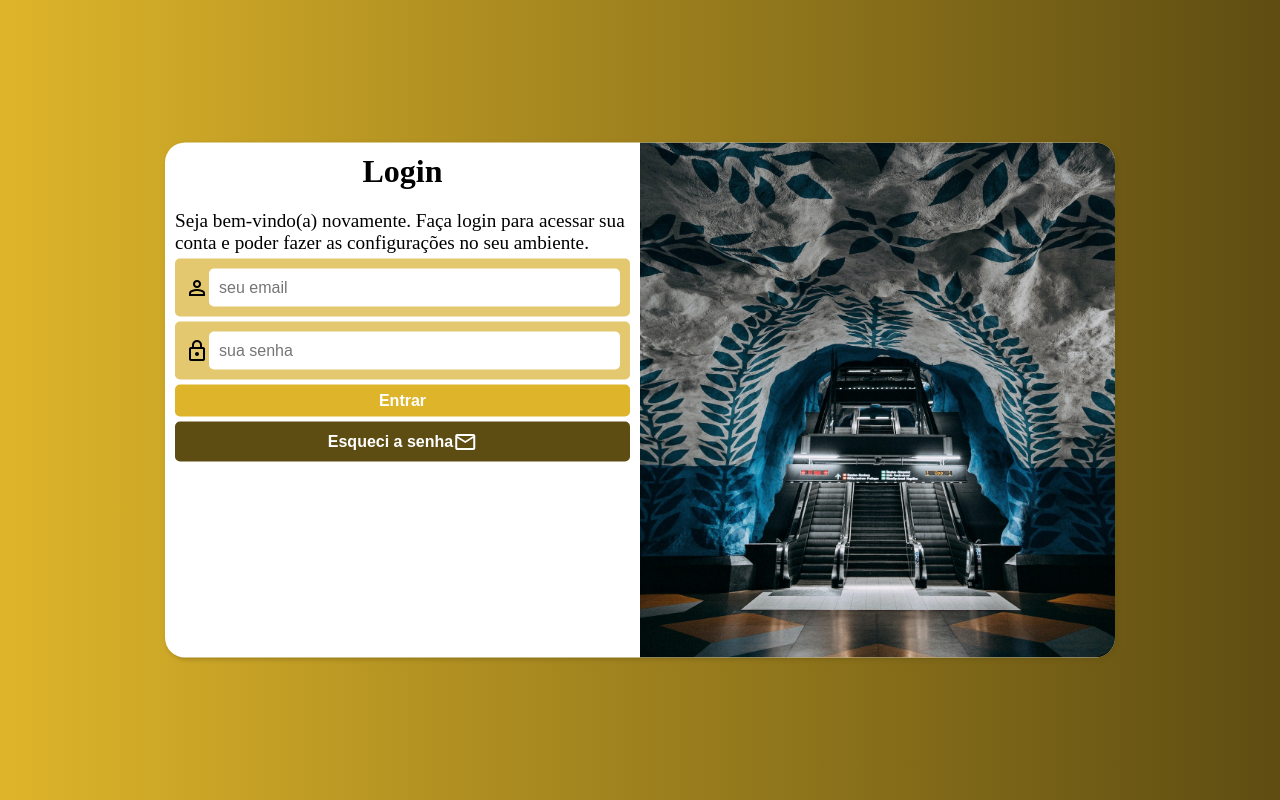
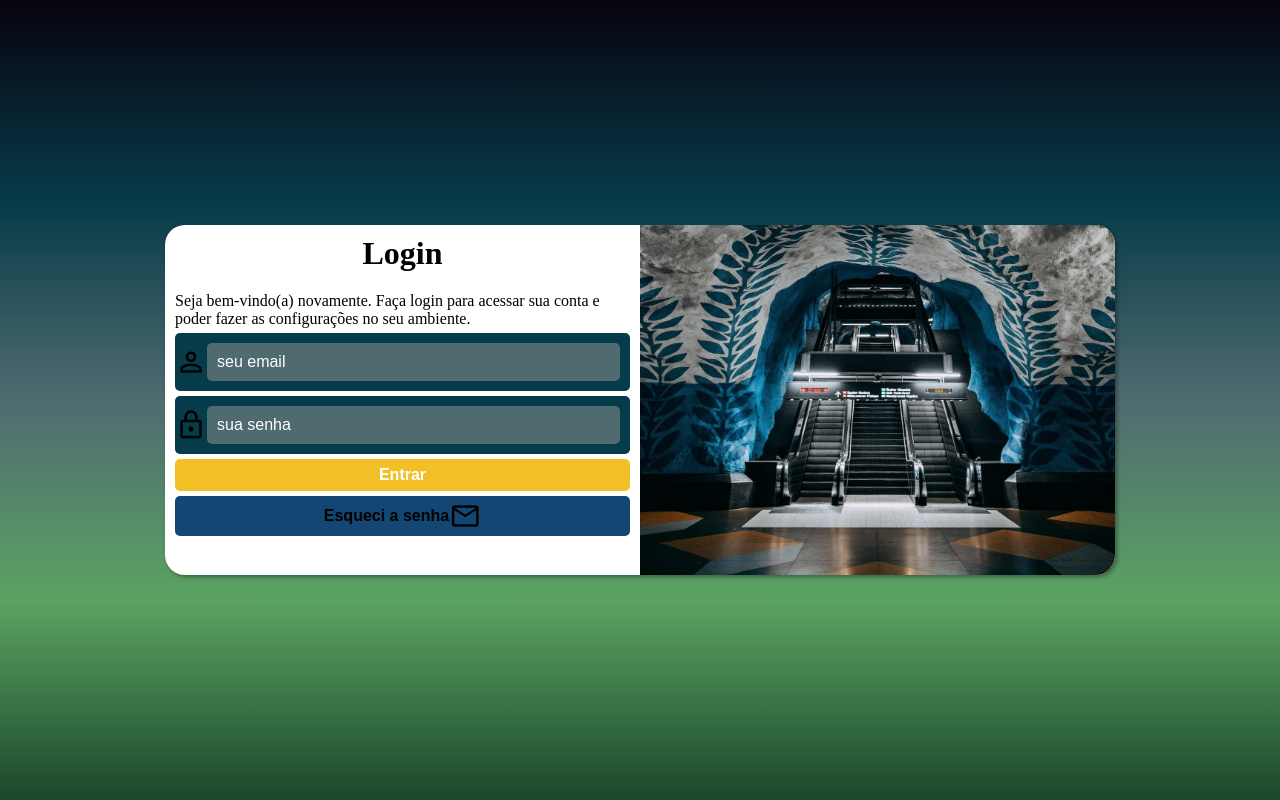
Before and after one commit to HigorBraga/projeto-login, a plain HTML site: page index.html in a window 1280 px wide. Drawn offline with nearby package versions, Linux system fonts and the light colour scheme.

Commit message:
Finalizando o projeto login
Nesta atualização foi finalizado o projeto login, contendo mais algumas modificações tanto nas cores quanto no papel de parede em modo celular deixando-o com mais a aparência da suécia.

```diff
--- a/css/mobile.css
+++ b/css/mobile.css
@@ -3,11 +3,11 @@
 
 
 :root {
-    --cor01: #e3c86f;
-    --cor02: #DEB52A;
-    --cor03: #AB8B20;
-    --cor04: #5E4D12;
-    --cor05: #5E532E;
+    --cor01: #144673;
+    --cor02: #a68217;
+    --cor03: #f2bf27;
+    --cor04: #735112;
+    --cor05: #f2f2f2;
 }
 
 * {
@@ -18,7 +18,10 @@
 
 
 html, body {
-    background-color: var(--cor03);
+    background-image: url(/images/aurora-boreal-suecia.jpg);
+    background-size: cover;
+    background-position: center;
+    background-repeat: no-repeat;
     height: 100vh;
     width: 100vw;
 }
@@ -41,7 +44,7 @@ main {
     height: 32.188em;
     border-radius: 1.25em;
     overflow: hidden;
-    box-shadow: 0.125em 0.125em 0.25em rgba(94, 78, 18, 0.363);
+    box-shadow: 0.125em 0.125em 0.25em rgba(0, 0, 0, 0.363);
     transition: width 0.4s, height 0.4s;
     transition-timing-function: ease-in-out;
 }
@@ -81,10 +84,16 @@ p {
     align-items: center;
     justify-content: flex-start;
     width: 100%;
-    background-color: var(--cor01);
+    background-color: #063b49;
     border-radius: 0.313em;
     margin: 0.313em 0em;
     padding: 0.625em;
+}
+
+
+.material-symbols-outlined {
+    font-size: 2em;
+    margin-left: -0.313em;
 }
 
 
@@ -93,12 +102,18 @@ label {
 }
 
 
- input {
+input {
     font-size: 1em;
+    background-color: #4f6b6f;
     width: 100%;
     padding: 0.625em;
     border: none;
     border-radius: 0.313em;
+ }
+
+
+ input::placeholder {
+    color: #fff;
  }
 
 
@@ -118,7 +133,7 @@ label {
     width: 100%;
     height: 2em;
     font-size: 1em;
-    background-color: var(--cor02);
+    background-color: var(--cor03);
     color: #fff;
     font-weight: bold;
     border: none;
@@ -133,6 +148,13 @@ label {
 }
 
 
+#entrar:hover {
+    background-color: #5ba361;
+    color: #06040f;
+}
+
+
+
 #esqsenha {
     display: flex;
     flex-direction: row;
@@ -141,8 +163,8 @@ label {
     width: 100%;
     height: 2.5em;
     font-size: 1em;
-    background-color: var(--cor04);
-    color: #fff;
+    background-color: var(--cor01);
+    color: #000;
     font-weight: bold;
     border: none;
     border-radius: 0.313em;
@@ -151,7 +173,12 @@ label {
 }
 
 
-#entrar:hover, #esqsenha:hover {
-    background-color: var(--cor03);
-    color: #000;
+#esqsenha:hover {
+    background-color: #1b472c;
+    color: #fff;
 }
+
+
+#button-email {
+    margin-left: 0;
+}
--- a/css/outras-telas.css
+++ b/css/outras-telas.css
@@ -3,12 +3,13 @@
 
 @media screen and (min-width: 48em) and (max-width: 62em) {
     body {
-        background-image: linear-gradient(to bottom, var(--cor02), var(--cor04));
+        background-image: linear-gradient(to top, #06040f, #063b49, #4f6b6f, #5ba361 #1b472c);
     }
 
 
     #container {
         width: 80vw;
+        height: 18.75em;
     }
 
 
@@ -28,13 +29,14 @@
 
 @media screen and (min-width: 62em) {
     body {
-        background-image: linear-gradient(to right, var(--cor02), var(--cor04));
+        background-image: linear-gradient(to bottom, #06040f, #063b49, #4f6b6f, #5ba361, #1b472c);
     }
 
 
 
     #container {
         width: 59.375em;
+        height: 21.875em;
     }
 
 
@@ -56,6 +58,6 @@
 
 
     p {
-        font-size: 1.2em;
+        font-size: 1em;
     }
 }
--- a/index.html
+++ b/index.html
@@ -36,7 +36,7 @@
 
                     <div class="grupo-botoes">
                         <button type="submit" value="Entrar" id="entrar">Entrar</button>
-                        <button type="button" id="esqsenha">Esqueci a senha <span class="material-symbols-outlined">mail</span></button>
+                        <button type="button" id="esqsenha">Esqueci a senha <span class="material-symbols-outlined" id="button-email">mail</span></button>
                     </div>
                 </form>
             </div>
```
Also changed, not shown: images/aurora-boreal-suecia.jpg (added).
